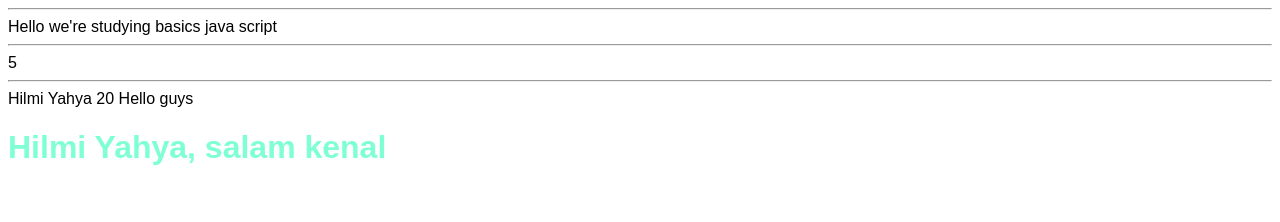
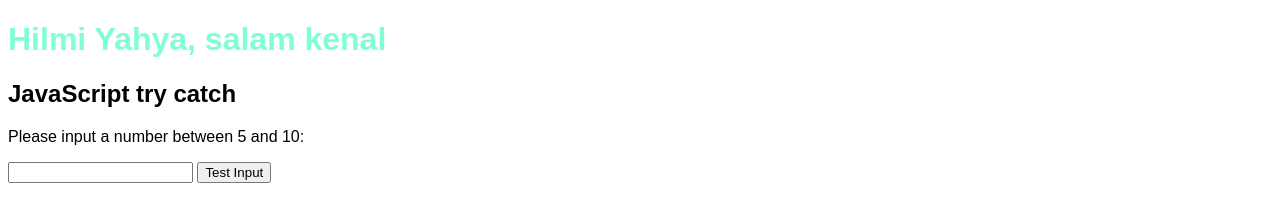
Before and after one commit to hilmiyahya19/latihan-git-kelas-c, a plain HTML site: page index.html in a window 1280 px wide. Drawn offline with Linux system fonts and the light colour scheme.

Commit message:
pertemuan rabu 4 oktober 2023

```diff
--- a/index.html
+++ b/index.html
@@ -9,5 +9,11 @@
    </head>
 <body>
     <h1> Hilmi Yahya, salam kenal</h1>
+    <h2>JavaScript try catch</h2>
+    <p>Please input a number between 5 and 10:</p>
+    <input id="demo" type="text">
+    <button type="button" onclick="myFunction()">Test Input</button>
+    <p id="p01"></p>
+
 </body>
 </html>
--- a/index.js
+++ b/index.js
@@ -1,51 +1,146 @@
-document.write("<hr>");
-document.write("Hello we're studying basics java script");
-document.write("<hr>");
+// document.write("<hr>");
+// document.write("Hello we're studying basics java script");
+// document.write("<hr>");
 
-// alert("this is a private website");
-// confirm("are you sure?");
-// prompt("what can i help you?");
+// // alert("this is a private website");
+// // confirm("are you sure?");
+// // prompt("what can i help you?");
 
-// let message;
-// message = 'Hello';
+// // let message;
+// // message = 'Hello';
 
-// alert(message)
+// // alert(message)
 
-function test() {
-    let message = 'Hello';
-    if(true){
-        let message = 'email';
-    }
-    console.log(message);
-}
+// function test() {
+//     let message = 'Hello';
+//     if(true){
+//         let message = 'email';
+//     }
+//     console.log(message);
+// }
 
-test()
+// test()
 
-let $ = 2;
-let _ = 3;
+// let $ = 2;
+// let _ = 3;
 
-document.write($+_)
+// document.write($+_)
 
-const myBirthday = '01.01.2000';
-// myBirthday = '02.02.2000';
-console.log(myBirthday);
+// const myBirthday = '01.01.2000';
+// // myBirthday = '02.02.2000';
+// console.log(myBirthday);
+
+// // let user = "Hilmi Yahya";
+// // let age = 20;
+// // let message ="Hello guys";
+
+// // console.log(user,age,message);
+
+// // let user = "Hilmi Yahya";
+// // let age = 20;
+// // let message ="Hello guys";
+
+// // alert(user+' '+age+' '+message);
+
+// document.write("<hr>");
 
 // let user = "Hilmi Yahya";
 // let age = 20;
 // let message ="Hello guys";
 
-// console.log(user,age,message);
+// document.write(user+" "+age+" "+message);
 
-// let user = "Hilmi Yahya";
-// let age = 20;
-// let message ="Hello guys";
+// // rabu 27 september 2023
 
-// alert(user+' '+age+' '+message);
+// let x;
+// console.log(typeof(x));
 
-document.write("<hr>");
+// let v = null;
+// console.log(typeof(v));
 
-let user = "Hilmi Yahya";
-let age = 20;
-let message ="Hello guys";
+// let plus = 2+3
+// let min = 7-2
+// let miring = 5/2
+// let bintang = 5*3
+// let modulus = 10 % 3
 
-document.write(user+" "+age+" "+message);
+
+// console.log(plus);
+// console.log(miring);
+// console.log(bintang);
+// console.log(modulus);
+// console.log(min);
+
+// let hitung = 1999999999999999999999999n
+// console.log(hitung);
+
+// console.log(100n + 200n);
+
+// let hi = `hello
+// world`;
+
+// console.log(hi);
+
+// let hai = "hello\nworld\n";
+
+// console.log(hai);
+
+// let nama = "Hilmi Yahya"
+// let alamat = "kediri"
+// let umur = "20"
+
+// // console.log(nama);
+// // console.log(alamat);
+// // console.log(umur);
+
+// let detail = nama + " " + alamat +" "+ umur
+// console.log(detail);
+
+// let array1 = ["Hilmi", 20, true]
+// console.log(array1);
+// console.log(array1[0]);
+// console.log(array1[2]);
+
+// let array1 = ["Hilmi", 20, true]
+// let hapus = array1.pop()
+
+// console.log(array1);
+
+// let tes = "10" + 10
+// console.log(tes);
+
+// belajar push , length
+
+// rabu 4 oktober 2023
+
+// let z = 1
+// switch (z) {
+//     case 1:
+//         console.log("ini satu");
+//         break;
+//     case 2:
+//         console.log("ini dua");
+//         break;
+//     default:
+//         console.log("ini gatau");
+// }
+
+
+
+// function myFunction() {
+//     const message = document.getElementById("p01");
+//     message.innerHTML = "";
+//     let x = document.getElementById("demo").value;
+//     try {
+//         if(x.trim() == "") throw "empty";
+//         if(isNaN(x)) throw "not a number";
+//         X = Number(x);
+//         if(x < 5) throw "too low";
+//         if(x > 10) throw "too high";
+//     }
+//     catch(err) {
+//         message.innerHTML = "Input is " + err;
+//     }
+// }
+
+// kamis 5 oktober 2023
```
Also changed, not shown: style.css (line endings or trailing spaces).
